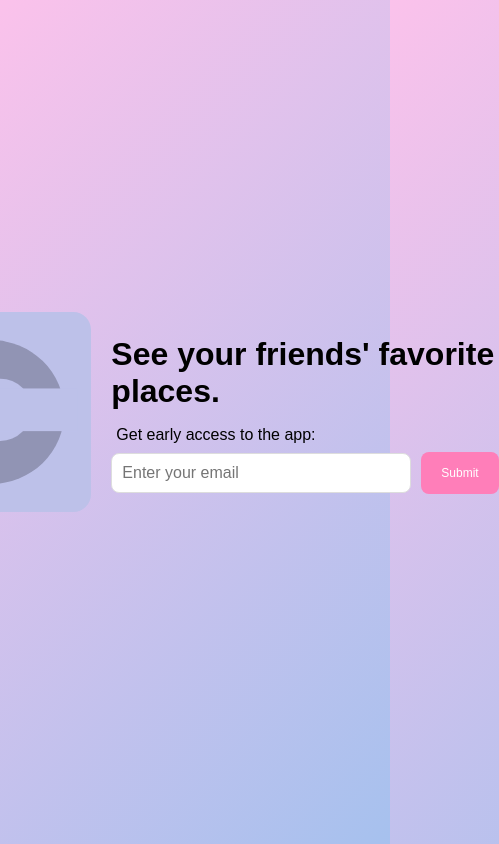
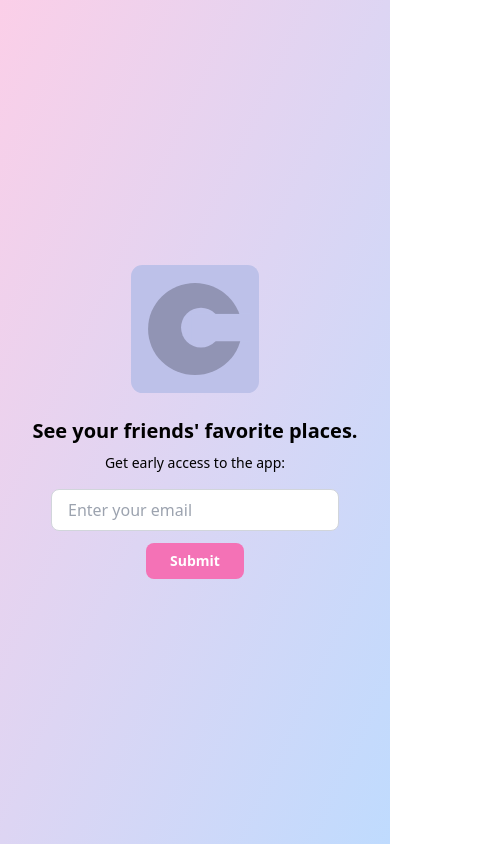
Before and after one commit to isha-17/cosmo-homepage, a plain HTML site: page index.html in a window 390 px wide. Shown: the whole page, 499 px wide, since content can reach past the window. Drawn offline with nearby package versions, Linux system fonts and the light colour scheme.

Commit message:
attempt at tailwind for mobile

```diff
--- a/index.html
+++ b/index.html
@@ -1,70 +1,20 @@
-<style>
-    body {
-        font-family: Arial, sans-serif;
-        margin: 0;
-        padding: 0;
-        height: 100vh;
-        display: flex;
-        justify-content: center;
-        align-items: center;
-        background: linear-gradient(135deg, #fbc2eb, #a6c1ee);
-        text-align: center;
-    }
-    .container {
-        display: flex;
-        align-items: center;
-        margin-top: -20px; /* Shift everything up */
-    }
-    .content {
-        margin-left: 20px;
-        text-align: left;
-    }
-    h1 {
-        margin-bottom: 10px;
-    }
-    p {
-        margin-left: 5;
-        margin-bottom: 8px;
-    }
-    img {
-        max-width: 200px;
-    }
-    form {
-        display: flex;
-        align-items: center;
-    }
-    input[type="email"] {
-        padding: 10px;
-        font-size: 16px;
-        width: 300px;
-        border: 0.5px solid #ddd;
-        border-radius: 8px;
-        margin-right: 10px;
-    }
-    input[type="submit"] {
-        padding: 10px 20px;
-        background-color: #ff7eb9;
-        color: white;
-        font-size: 12px;
-        border: none;
-        border-radius: 8px; /* Match the border-radius of the email input */
-        cursor: pointer;
-        height: 42px; /* Match the height of the email input */
-    }
-    input[type="submit"]:hover {
-        background-color: #e56ba7;
-    }
-</style>
+<!DOCTYPE html>
+<html lang="en">
+<head>
+    <meta charset="UTF-8">
+    <meta name="viewport" content="width=device-width, initial-scale=1.0">
+    <title>Friends' Favorite Places</title>
+    <script src="https://cdn.tailwindcss.com"></script>
 </head>
-<body>
-    <div class="container">
-        <img src="logo.svg" alt="Placeholder Image">
-        <div class="content">
-            <h1>See your friends' favorite places.</h1>
-            <p>Get early access to the app:</p>
-            <form>
-                <input type="email" placeholder="Enter your email" required>
-                <input type="submit" value="Submit">
+<body class="flex items-center justify-center min-h-screen bg-gradient-to-br from-pink-200 to-blue-200 text-center">
+    <div class="flex flex-col items-center sm:flex-row sm:items-start space-y-6 sm:space-y-0 sm:space-x-6 px-6">
+        <img src="logo.svg" alt="Placeholder Image" class="w-32 sm:w-48">
+        <div class="text-center sm:text-left">
+            <h1 class="text-xl sm:text-2xl font-bold mb-2">See your friends' favorite places.</h1>
+            <p class="text-sm sm:text-base mb-4">Get early access to the app:</p>
+            <form class="flex flex-col sm:flex-row items-center sm:space-x-2 space-y-3 sm:space-y-0">
+                <input type="email" placeholder="Enter your email" required class="px-4 py-2 w-72 border border-gray-300 rounded-lg focus:outline-none focus:ring-2 focus:ring-pink-300">
+                <input type="submit" value="Submit" class="px-6 py-2 bg-pink-400 text-white font-semibold text-sm rounded-lg cursor-pointer hover:bg-pink-500 transition duration-200">
             </form>
         </div>
     </div>
```
